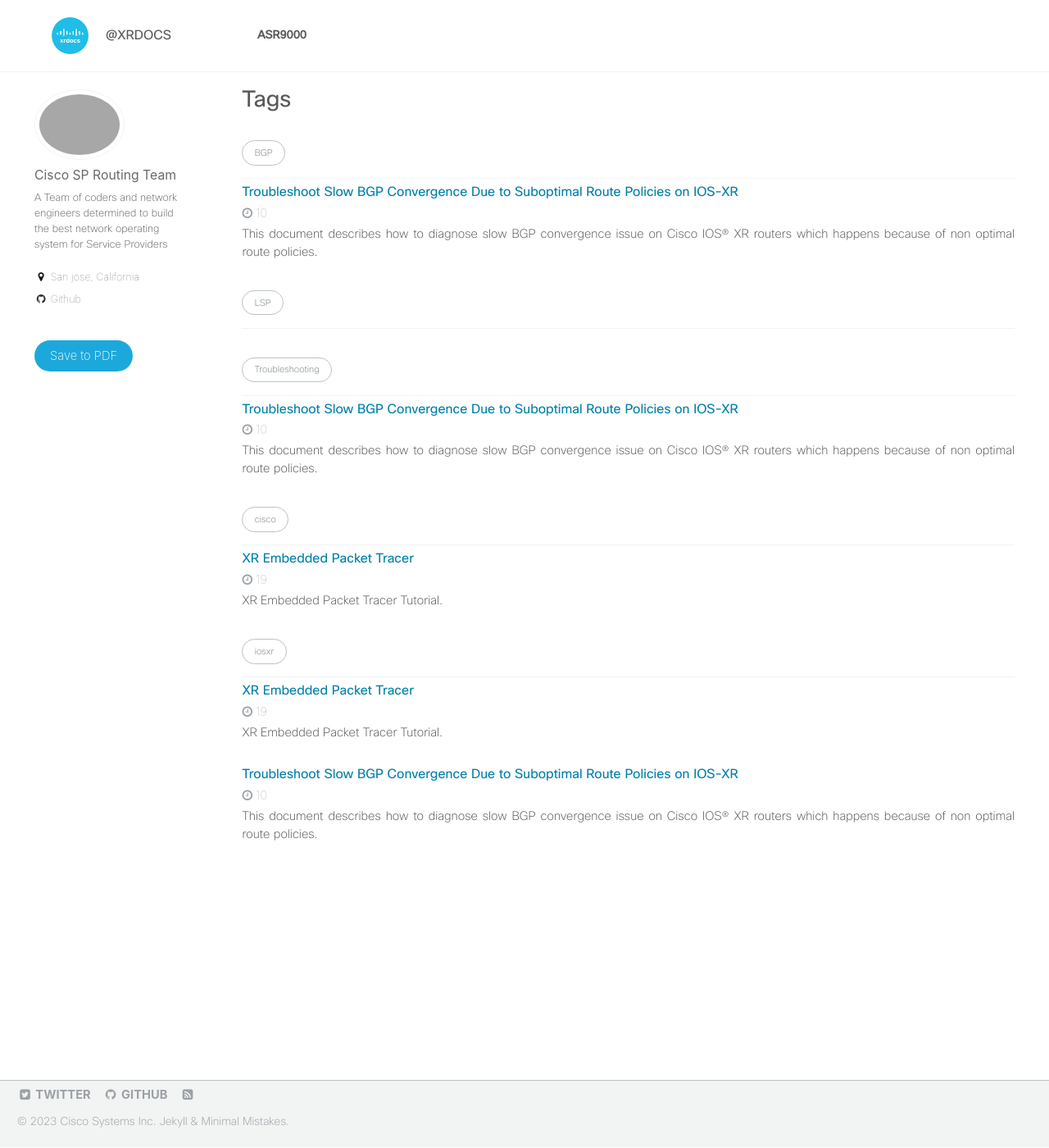
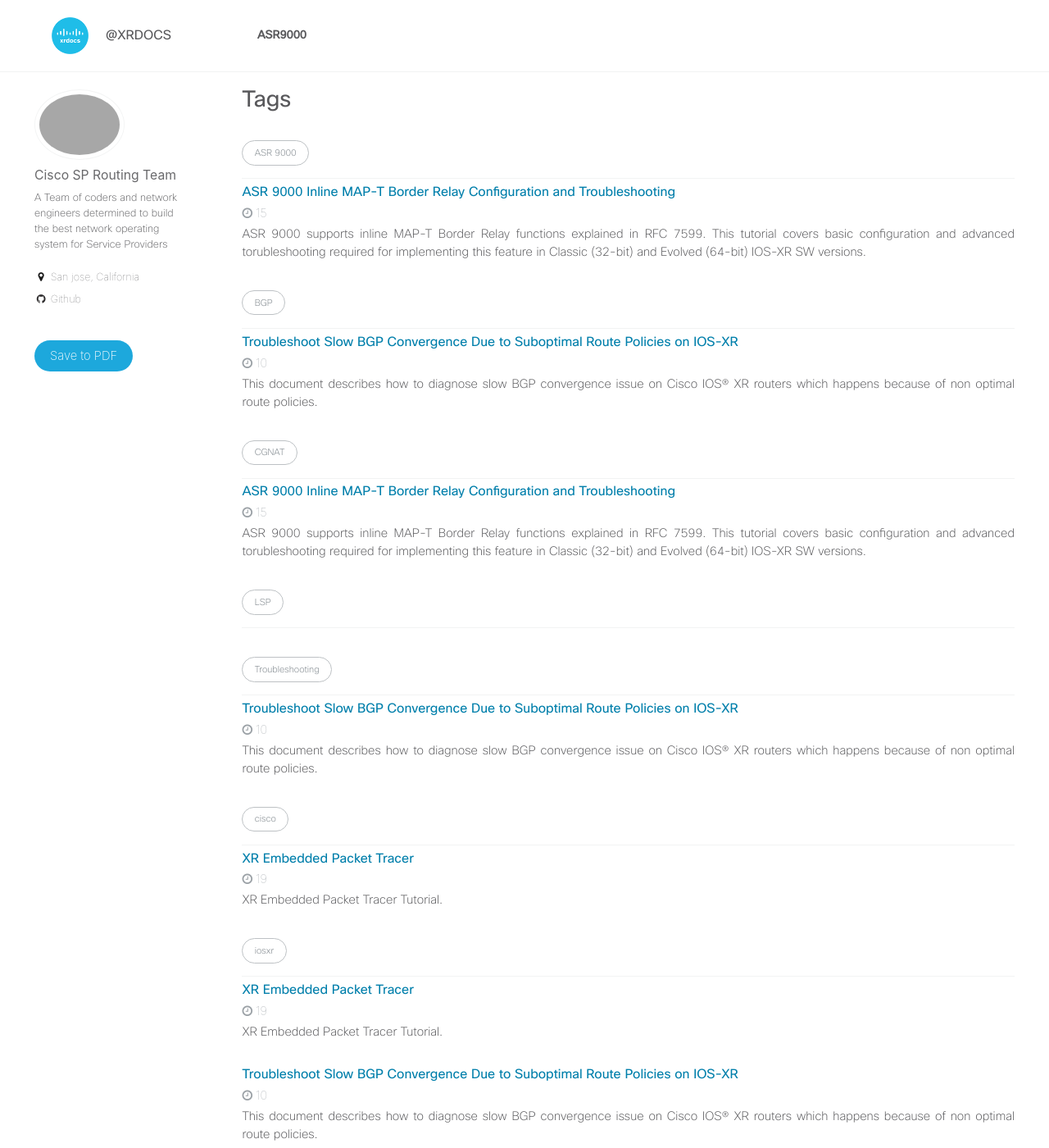
Before and after one commit to xrdocs/asr9k, a Jekyll site: the page built from _pages/tag-archive.html, in a window 1280 px wide and 1400 px high. Shown: the whole window at 82% size. Built offline with Jekyll 4.4.1, drawn with Linux system fonts in a browser that asks for light colours; some of the changed text lies outside the part shown.

Commit message:
Update asr9k-inline-map-t-border-relay-configuration-and-troubleshooting.md

```diff
--- a/_tutorials/asr9k-inline-map-t-border-relay-configuration-and-troubleshooting.md
+++ b/_tutorials/asr9k-inline-map-t-border-relay-configuration-and-troubleshooting.md
@@ -4,13 +4,15 @@ date: '2023-04-24 13:32 -0400'
 title: ASR 9000 Inline MAP-T Border Relay Configuration and Troubleshooting
 tags:
   - iosxr
+  - ASR 9000
+  - CGNAT
 author: Nikolai Karpyshev
 excerpt: >-
-  ASR9k Supports inline MAP-T Border Relay functions explained in RFC 7599. This
-  tutorial covers basic configuration and advanced torubleshooting required for
-  implementing this feature in CLassic (32-bit) and Evolved (64-bit) XR SW
-  versions.
-position: hidden
+  ASR 9000 supports inline MAP-T Border Relay functions explained in RFC 7599.
+  This tutorial covers basic configuration and advanced torubleshooting required
+  for implementing this feature in Classic (32-bit) and Evolved (64-bit) IOS-XR
+  SW versions.
+position: top
 ---
 {% include toc icon="table" title="On this page" %}
 
```
